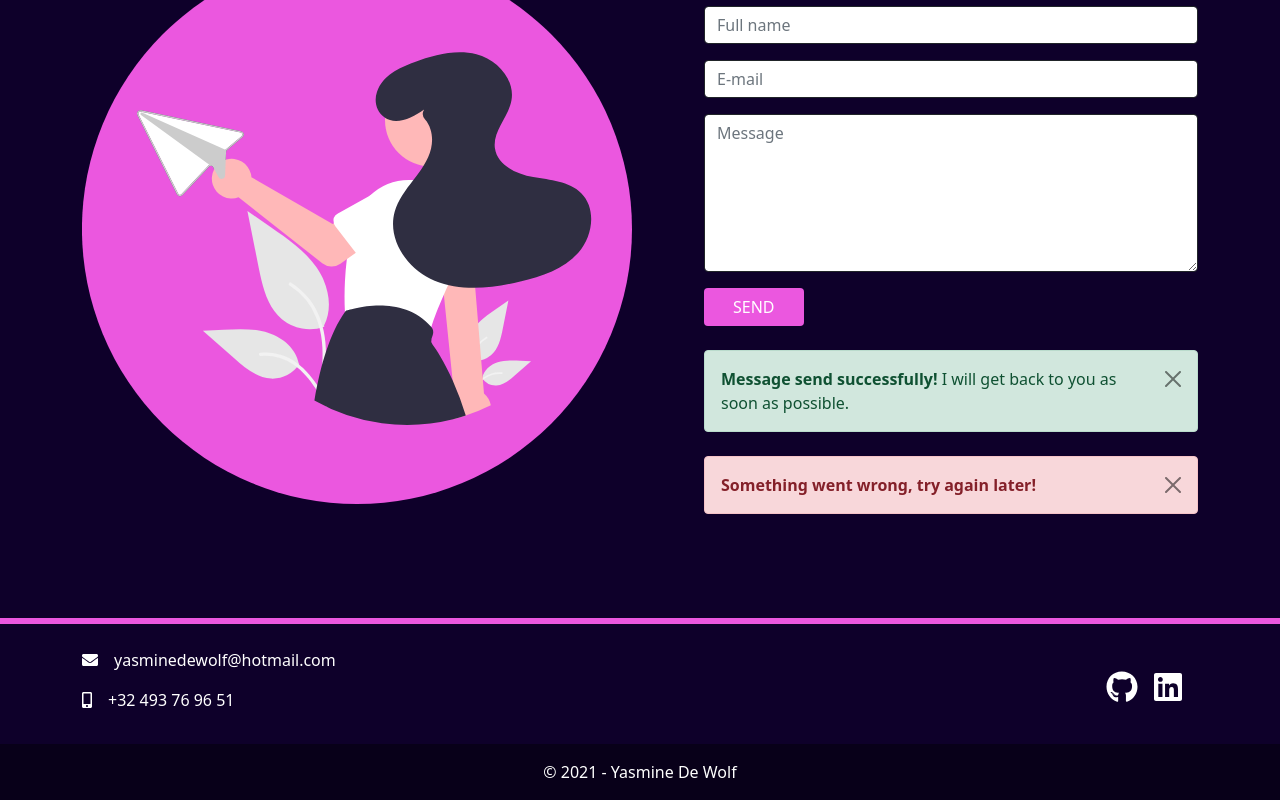
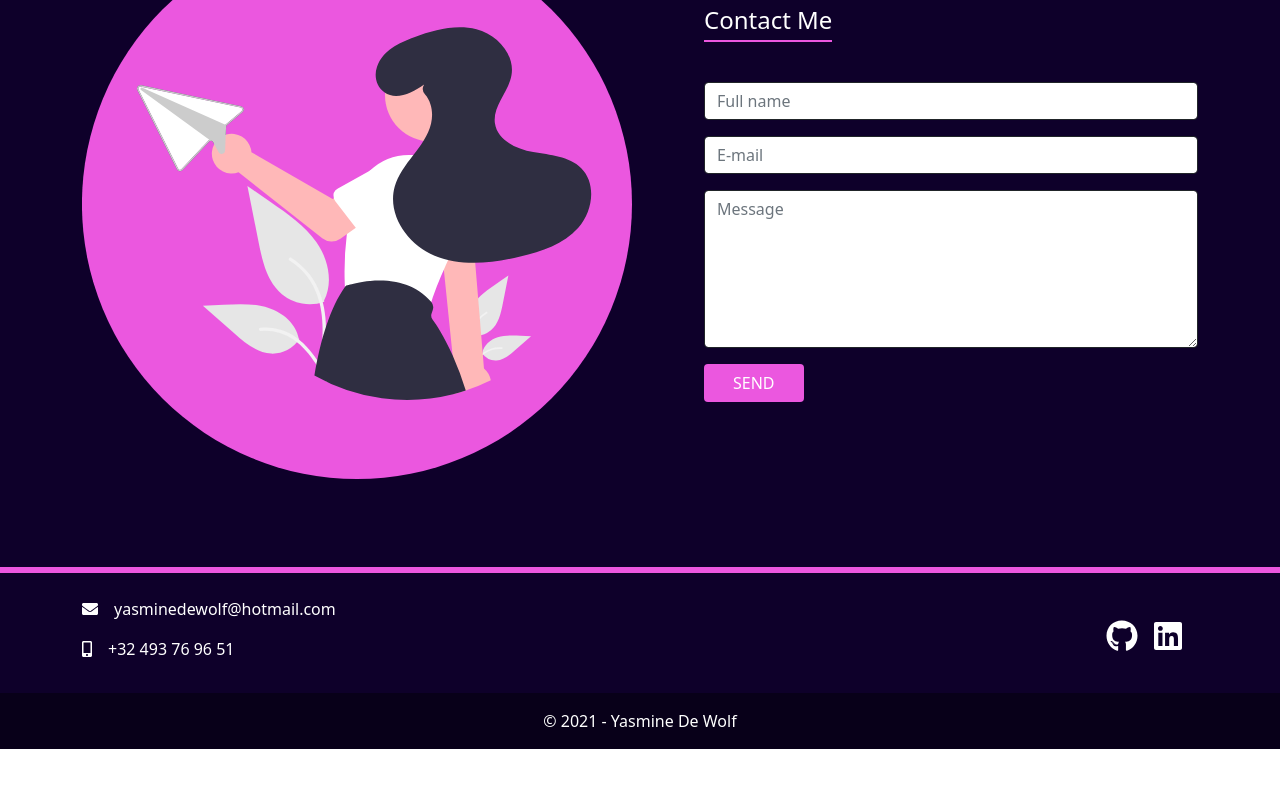
Before and after one commit to Yasmine10/portfolio, a React (Create React App) app: page / in a window 1280 px wide. Shown: the part 1752-2552 px from the top of the page. After the commit the page ends 2501 px from the top, so only its background shows below. Built offline with nearby package versions, Linux system fonts and the light colour scheme.

Commit message:
added alert when contact form is submitted

```diff
--- a/src/views/Contact.js
+++ b/src/views/Contact.js
@@ -1,4 +1,4 @@
-import React from "react";
+import React, { useState, useEffect } from "react";
 import Image from "../assets/images/female_sending_letter.svg";
 import { useForm } from "react-hook-form";
 import * as emailjs from "emailjs-com";
@@ -9,6 +9,52 @@ function Contact() {
   const serviceId = "service_7dxh8wv";
   const templateId = "template_dlj1cmc";
   const userId = "user_76gRUHgTcOql8iQ30wEXV";
+
+  const [showSuccessAlert, setShowSuccessAlert] = useState(false);
+  const [showErrorAlert, setShowErrorAlert] = useState(false);
+
+  const SuccessAlert = (props) => {
+    useEffect(() => {
+      const timeId = setTimeout(() => {
+        setShowSuccessAlert(false);
+      }, 30000);
+
+      return () => {
+        clearTimeout(timeId);
+      };
+    });
+
+    return (
+      <div className="mt-4">
+        <p>
+          <strong>
+            Thank you for your message! I will get back to you as soon as
+            possible!
+          </strong>
+        </p>
+      </div>
+    );
+  };
+
+  const ErrorAlert = (props) => {
+    useEffect(() => {
+      const timeId = setTimeout(() => {
+        setShowErrorAlert(false);
+      }, 30000);
+
+      return () => {
+        clearTimeout(timeId);
+      };
+    });
+
+    return (
+      <div className="mt-4">
+        <p>
+          <strong>Something went wrong, try again later.</strong>
+        </p>
+      </div>
+    );
+  };
 
   const {
     register,
@@ -24,9 +70,11 @@ function Contact() {
     emailjs.sendForm(serviceId, templateId, e.target, userId).then(
       (result) => {
         console.log(result.text);
+        return setShowSuccessAlert(true);
       },
       (error) => {
         console.log(error.text);
+        return setShowErrorAlert(true);
       }
     );
 
@@ -106,31 +154,8 @@ function Contact() {
                 <button className="btn">Send</button>
               </div>
             </form>
-            <div
-              class="alert alert-success alert-dismissible fade show mt-4"
-              role="alert"
-            >
-              <strong>Message send successfully!</strong> I will get back to you
-              as soon as possible.
-              <button
-                type="button"
-                class="btn-close"
-                data-bs-dismiss="alert"
-                aria-label="Close"
-              ></button>
-            </div>
-            <div
-              class="alert alert-danger alert-dismissible fade show mt-4"
-              role="alert"
-            >
-              <strong>Something went wrong, try again later!</strong>
-              <button
-                type="button"
-                class="btn-close"
-                data-bs-dismiss="alert"
-                aria-label="Close"
-              ></button>
-            </div>
+            {showSuccessAlert ? <SuccessAlert /> : null}
+            {showErrorAlert ? <ErrorAlert /> : null}
           </div>
         </div>
       </div>
```
